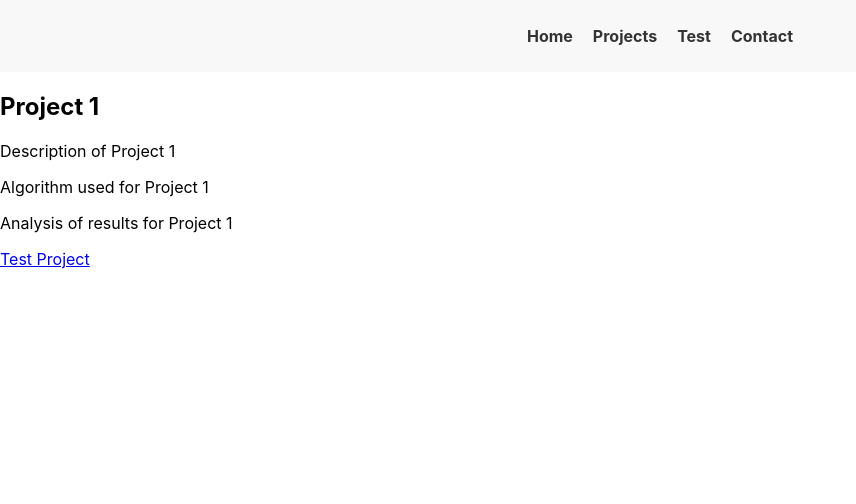
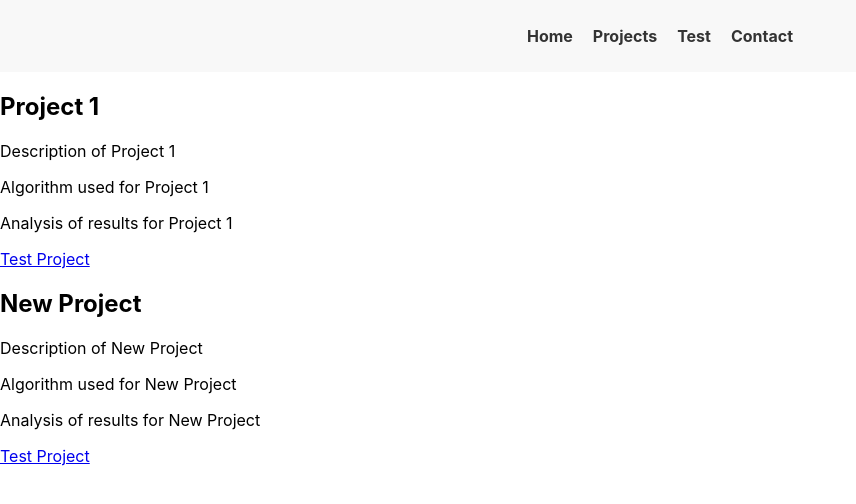
Before and after one commit to RPasquale/flask_react_frontend, a React (Create React App) app: page /projects in a window 1280 px wide. Shown: the top 504 px of the page, without its empty margins (0-856 px from the left). Built offline with nearby package versions, Linux system fonts and the light colour scheme.

Commit message:
updated test page routes

```diff
--- a/src/App.js
+++ b/src/App.js
@@ -3,7 +3,7 @@ import { BrowserRouter as Router, Routes, Route } from "react-router-dom";
 import Navbar from "./components/Navbar";
 import Home from "./components/Home";
 import Contact from "./components/Contact";
-import Test from "./components/Test";
+import TestPage from "./components/Test";
 import Projects from "./components/Projects";
 import HousePredictionPage from "./components/HousePredictionPage";
 
@@ -15,7 +15,7 @@ function App() {
         <Routes>
           <Route path="/" element={<Home />} />
           <Route path="/projects" element={<Projects />} />
-          <Route path="/test" element={<Test />} />
+          <Route path="/test" element={<TestPage />} />
           <Route
             path="/test/house-prediction/:id"
             element={<HousePredictionPage />}
--- a/src/components/Projects.jsx
+++ b/src/components/Projects.jsx
@@ -11,6 +11,13 @@ const projectsData = [
     results: "Analysis of results for Project 1",
   },
   // Add more project data as needed
+  {
+  id: 2,
+  title: "New Project",
+  description: "Description of New Project",
+  algorithm: "Algorithm used for New Project",
+  results: "Analysis of results for New Project",
+}
 ];
 
 const Projects = () => {
@@ -24,9 +31,13 @@ const Projects = () => {
           <p>{project.results}</p>
           {/* Add a link to the respective project on the Test page */}
           <Link to={`/test/house-prediction/${project.id}`}>Test Project</Link>
+
         </div>
       ))}
     </div>
+
+
+
   );
 };
 
--- a/src/components/Test.jsx
+++ b/src/components/Test.jsx
@@ -1,7 +1,9 @@
 import React from "react";
-import { Link } from "react-router-dom";
+import { Link, useParams } from "react-router-dom";
 
 const TestPage = () => {
+  const { id } = useParams();
+
   return (
     <div className="flex">
       <div className="w-1/4 bg-gray-200">
@@ -9,7 +11,7 @@ const TestPage = () => {
         <ul className="px-4 py-2">
           <li>
             <Link
-              to="/test/house-prediction"
+              to={`/test/house-prediction/${id}`} // Use the id from useParams()
               className="text-blue-600 hover:text-blue-800"
             >
               House Prediction
```
